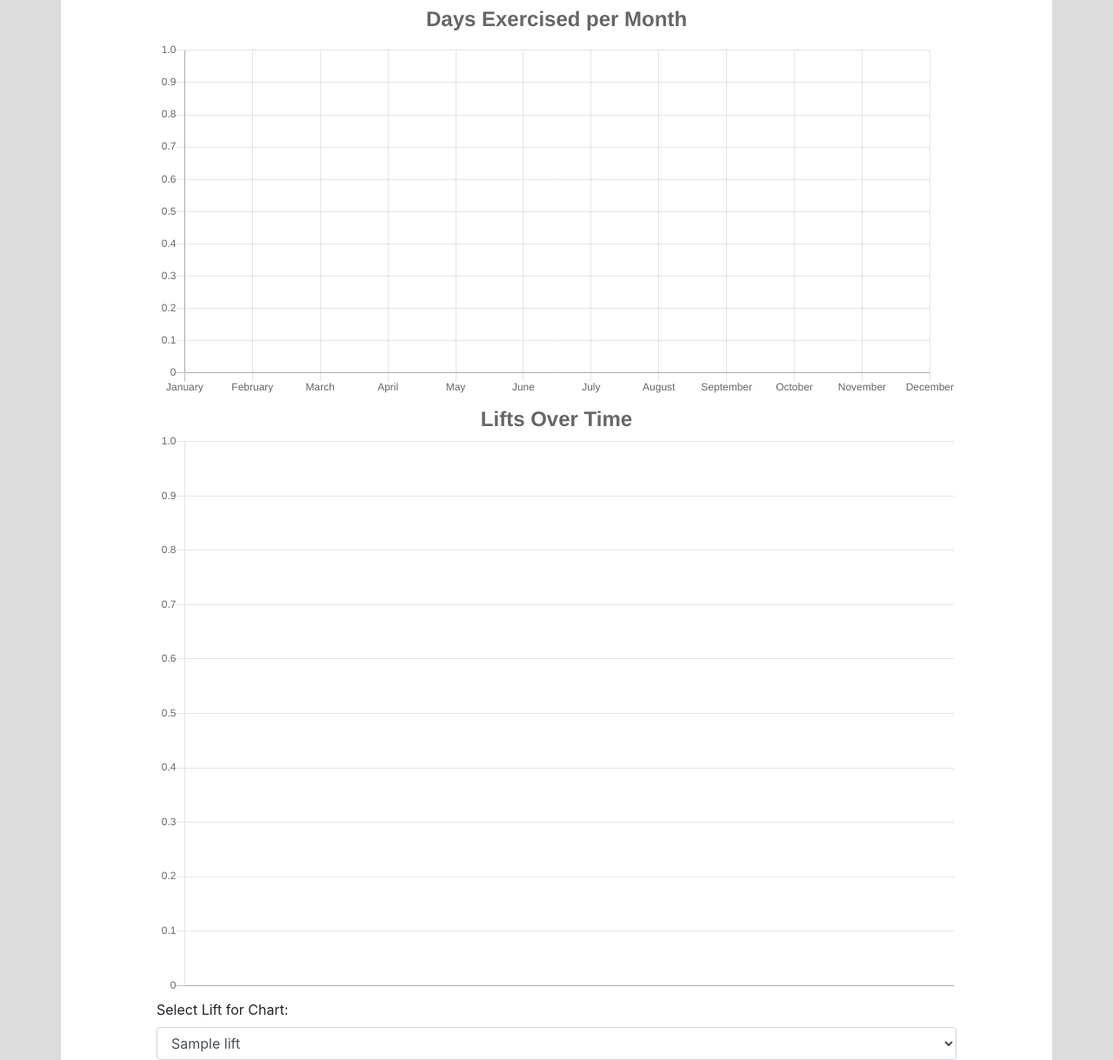
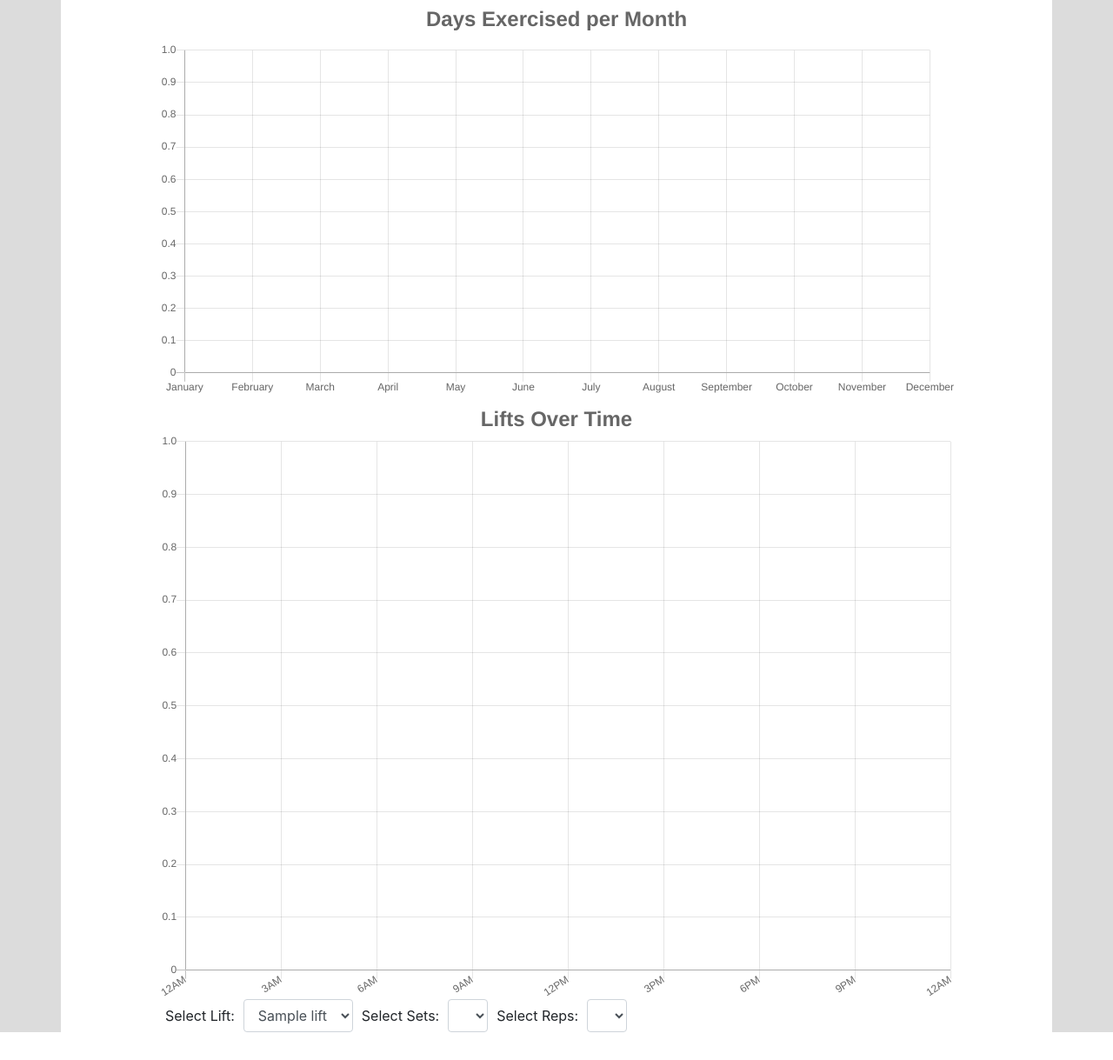
Before and after one commit to ZSalerno/Workout_Tracker, a Flask app: template templates/visualizations.html in a window 1280 px wide. Shown: the part 573-1792 px from the top of the page at 87% size. After the commit the page ends 1760 px from the top, so only its background shows below. Run offline with Flask 2, Linux system fonts and the light colour scheme; the template is opened without the code that fills it: most values are stand-ins (such as "Sample title", 1, 10 or a date in 2020); lists and menus that the app fills with data are empty; some libraries are stand-ins or nearby versions.

Commit message:
Change LOT category to time and added moment.js to correct labeling issue. Skeleton for setsxreps dropdown
Signed-off-by: ZSalerno <zack@zacksalerno.com>

```diff
--- a/static/scripts.js
+++ b/static/scripts.js
@@ -156,7 +156,6 @@ function getChartDataset(flaskData, fill=false, colors=false){
 
 //TODO Need to make this the full function used in both calls in visualizations.html
 function getChartDatasetTEMP (flaskData, key, fill=false, colors=false){
-//    alert(key)
     var datasetToReturn = [];
 
     datasetToReturn[0] = {
@@ -170,12 +169,11 @@ function getChartDatasetTEMP (flaskData, key, fill=false, colors=false){
         datasetToReturn[i=0].borderColor = themeColors[i]
     }
 
-//    alert(datasetToReturn[0])
     return datasetToReturn;
 };
 
 function loadLOTChart(){
-    var lift = $("#exLift option:selected").text();
+    var lift = $("#chartLifts option:selected").text();
 
 
 
--- a/templates/visualizations.html
+++ b/templates/visualizations.html
@@ -3,20 +3,35 @@
 {% extends 'base.html' %}
 
 {% block content %}
+<style>
+    label {
+        padding-right: 10px;
+        padding-left: 10px;
+    }
+</style>
 <html>
   <body>
     <h1>Visualizations</h1>
     <canvas id="daysPerYearChart" width="400" height="200"></canvas>
     <canvas id="daysPerMonthChart" width="400" height="200"></canvas>
     <canvas id="liftsOverTimeChart" width="400" height="300"></canvas>
-    <div>
-      <label for="exLift">Select Lift for Chart:</label>
-      <select class="form-control" id="exLift" name="lift">
+    <form class="form-inline">
+        <label for="chartLifts">Select Lift:</label>
+        <select class="form-control" id="chartLifts" name="lift">
           {% for id, lift in lifts %}
               <option value="{{ id }}">{{ lift }}</option>
           {% endfor %}
-      </select>
-    </div>
+        </select>
+        <label for="chartSets">Select Sets:</label>
+        <select class="form-control" id="chartSets">
+
+        </select>
+        <label for="chartReps">Select Reps:</label>
+        <select class="form-control" id="chartReps">
+
+        </select>
+    </form>
+    <script src="https://cdnjs.cloudflare.com/ajax/libs/moment.js/2.24.0/moment.min.js"></script>
     <script src="https://cdnjs.cloudflare.com/ajax/libs/Chart.js/2.7.3/Chart.min.js"></script>
 
     <!--Commented out for time being. Need to pass flask input to this js file somehow if i want to use it-->
@@ -114,7 +129,7 @@
                       ticks: {
                           maxTicksLimit:10
                       },
-                      type: 'category',
+                      type: 'time',
                   }]
               },
               legend: {
@@ -137,7 +152,7 @@
       var liftsOverTimeChart = createLiftsOverTime(data = {{ lot_dict|safe }}, fill = false, colors = false, ctx =liftsOverTimectx);
 
       function loadLOTChart(){
-        var lift = $("#exLift option:selected").text();
+        var lift = $("#chartLifts option:selected").text();
         liftsOverTimeChart.destroy();
 
         liftsOverTimeChart = new Chart(liftsOverTimectx, {
@@ -157,7 +172,7 @@
                       ticks: {
                           maxTicksLimit:10
                       },
-                      type: 'category',
+                      type: 'time',
                   }]
               },
               legend: {
@@ -172,7 +187,7 @@
         });
       };
 
-      $( "#exLift" ).change(function() {
+      $( "#chartLifts" ).change(function() {
         loadLOTChart();
       });
   </script>
```
